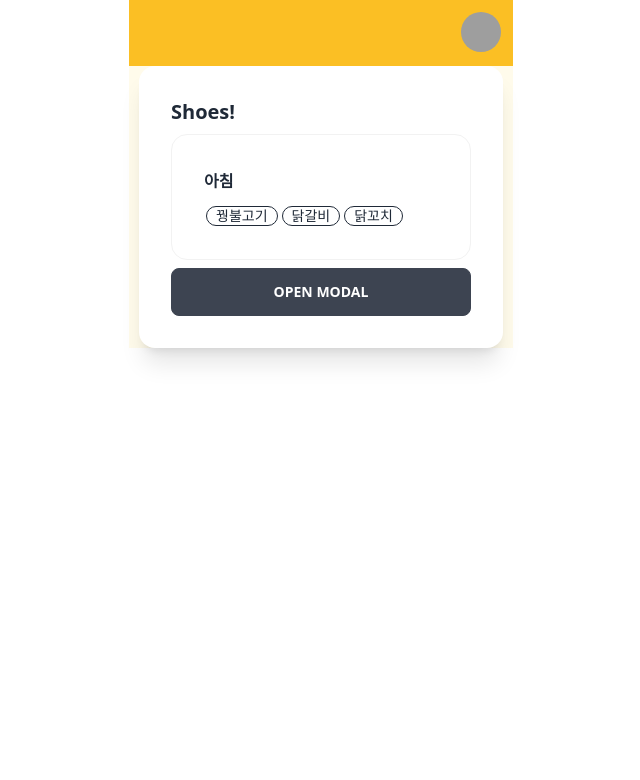
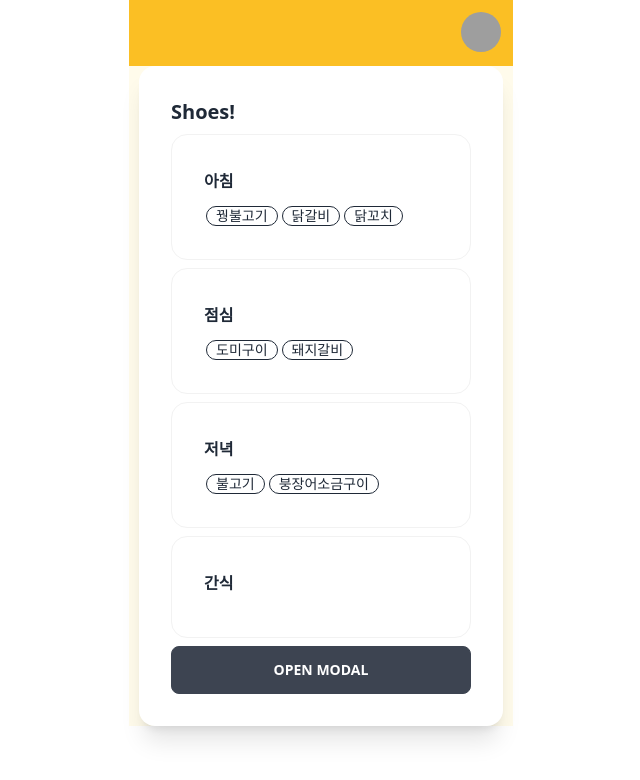
Before and after one commit to ShineTiger/food-management, a React (Create React App) app in the folder client/: page / in a window 1280 px wide. Shown: the top 780 px of the page, without its empty margins (319-959 px from the left). Built offline with nearby package versions, Linux system fonts and the light colour scheme; grey boxes are pictures that could not be loaded.

Commit message:
♻️ 컴포넌트 분리
타임별  음식 리스트를 출력하기 위한 컴포넌트 MealItem을 생성

```diff
--- /dev/null
+++ b/client/src/components/Main/MealItem.tsx
@@ -0,0 +1,27 @@
+import React from 'react';
+import BadgeTag from '../UI/BadgeTag';
+import Card from '../UI/Card';
+
+interface MealItemProp {
+  mealList: Food[] | null;
+  time: string;
+}
+
+const MealItem = ({ mealList, time }: MealItemProp) => {
+  return (
+    <Card title={time}>
+      {mealList ? (
+        <ul>
+          {mealList.map(({ name }, index) => (
+            <BadgeTag key={index} title={name} color="badge-ghost"></BadgeTag>
+          ))}
+        </ul>
+      ) : (
+        // TODO: 끼니 걸렀을 시
+        <p></p>
+      )}
+    </Card>
+  );
+};
+
+export default MealItem;
--- a/client/src/components/Main/MealList.tsx
+++ b/client/src/components/Main/MealList.tsx
@@ -1,26 +1,20 @@
 import React from 'react';
 import Card from '../UI/Card';
 import BadgeTag from '../UI/BadgeTag';
+import MealItem from './MealItem';
 
 interface MealListProp {
   meals: DayMeals;
 }
 const MealList = ({ meals }: MealListProp) => {
   const { breakfast, lunch, dinner, snack } = meals;
+
   return (
     <>
-      <Card title="아침">
-        {breakfast ? (
-          <ul>
-            {breakfast.map(({ name }) => (
-              <BadgeTag title={name} color="badge-ghost"></BadgeTag>
-            ))}
-          </ul>
-        ) : (
-          // TODO: 끼니 걸렀을 시
-          <p></p>
-        )}
-      </Card>
+      <MealItem time="아침" mealList={breakfast} />
+      <MealItem time="점심" mealList={lunch} />
+      <MealItem time="저녁" mealList={dinner} />
+      <MealItem time="간식" mealList={snack} />
     </>
   );
 };
```
